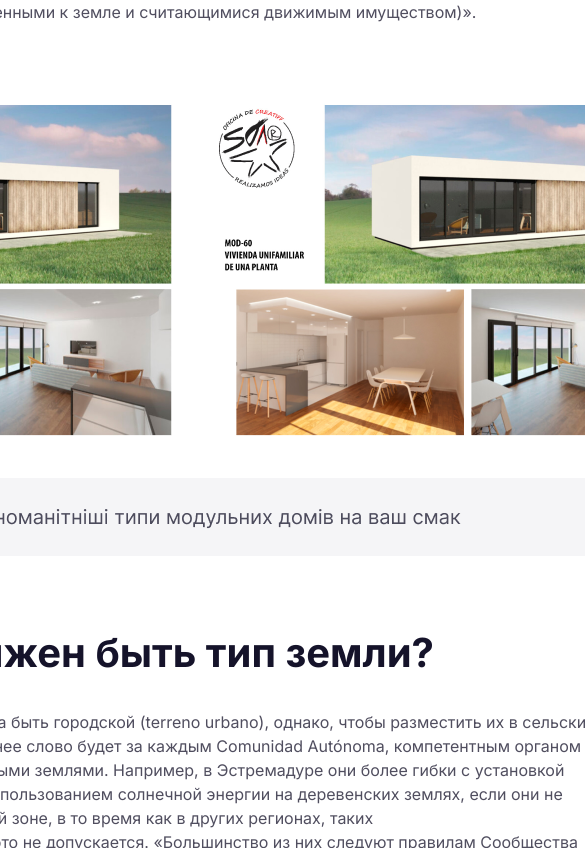
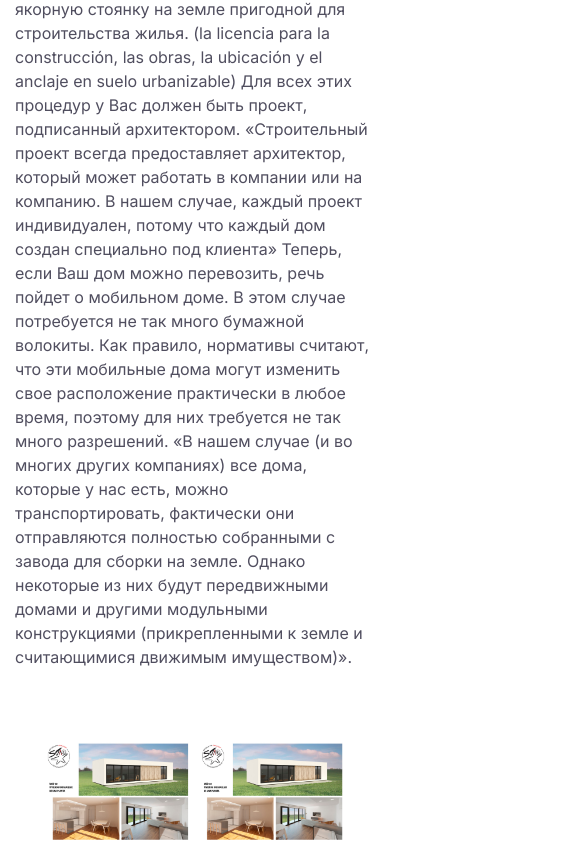
Before and after one commit to ShadePrima/creatiff-app, a React (Create React App) app: page /0 in a window 390 px wide. Shown: the part 1899-2747 px from the top of the page, 585 px wide, since content can reach past the window. Built offline with nearby package versions, Linux system fonts and the light colour scheme.

Commit message:
mobil second page

```diff
--- a/src/pages/InfoCardPage/InfoCardPage.module.scss
+++ b/src/pages/InfoCardPage/InfoCardPage.module.scss
@@ -1,6 +1,9 @@
 @import '../../styles/variables';
 
 .root {
+  img {
+    width: 100%;
+  }
 }
 
 .container {
@@ -14,7 +17,7 @@
 }
 
 .containerText {
-  width: 816px;
+  max-width: 816px;
 }
 
 .title {
--- a/src/pages/InfoCardPage/index.jsx
+++ b/src/pages/InfoCardPage/index.jsx
@@ -2,14 +2,13 @@ import React from 'react'
 import { useParams } from 'react-router-dom'
 
 import { cardsInfoList } from '../../helpers/cardsInfoList'
+import ScrollToTop from '../../utils/scrollToTop'
+
 import styles from './InfoCardPage.module.scss'
-import ScrollToTop from '../../utils/scrollToTop'
 
 const InfoCardPage = () => {
   const { id } = useParams()
-  console.log(id, 'id')
   const card = cardsInfoList[id]
-  console.log(card.text1, 'card')
 
   return (
     <div className={styles.root}>
```
